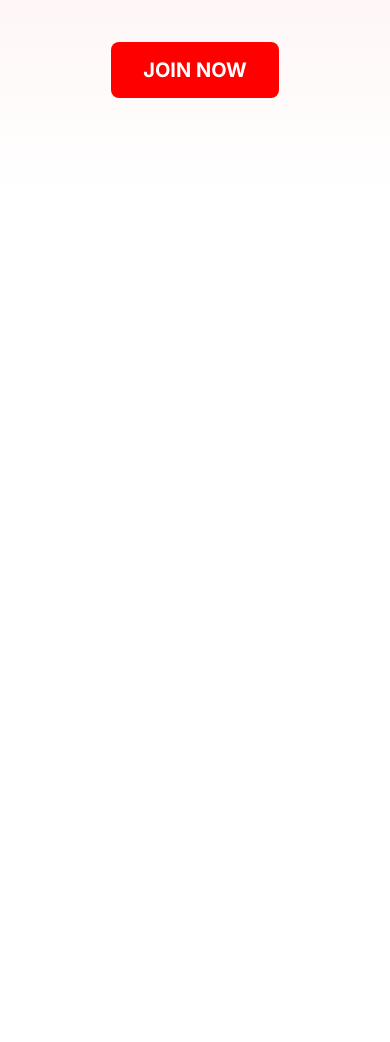
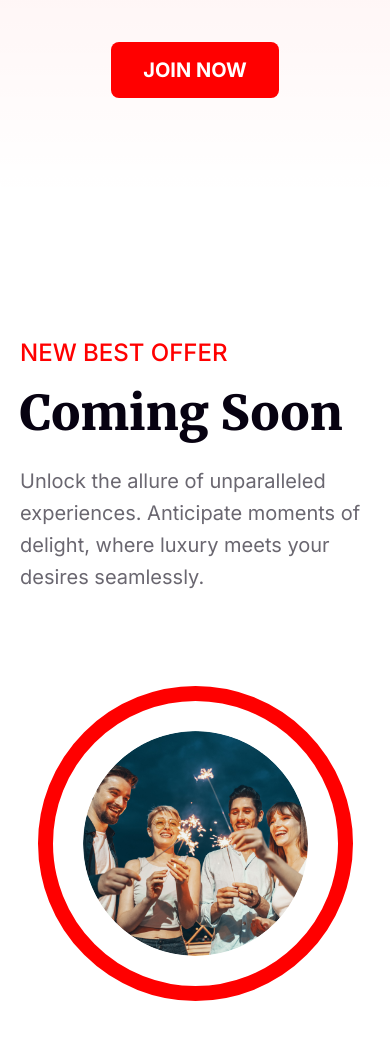
Before and after one commit to KMTonmoy/Assinment-1_Responsive, a plain HTML site: page index.html in a window 390 px wide. Shown: the part 2682-3724 px from the top of the page. Before the commit the page ends 2880 px from the top, so only its background shows below. Drawn offline with Linux system fonts and the light colour scheme.

Commit message:
Comming SOON Section Compleate

```diff
--- a/index.html
+++ b/index.html
@@ -60,7 +60,7 @@
         </section>
 
 
-        <section class="coming  hide">
+        <section class="coming  ">
             <div class="coming-container">
                 <div class="coming-info">
                     <h3 class="info-title">NEW BEST OFFER</h3>
--- a/styles/style.css
+++ b/styles/style.css
@@ -154,7 +154,6 @@ section {
   border-radius: 16px;
   padding: 100px 300px;
 }
-
 
 .place-title {
   color: #070211;
@@ -497,16 +496,16 @@ footer i {
     font-size: 45px;
   }
 
-  .offSale-greeting{
+  .offSale-greeting {
     font-size: 60px;
   }
-  .offSale-disc{
+  .offSale-disc {
     font-size: 25px;
   }
-  .offSale-title{
+  .offSale-title {
     font-size: 40px;
   }
-  .NewYearImg{
+  .NewYearImg {
     width: 100%;
   }
 
@@ -528,13 +527,12 @@ footer i {
     margin-top: 30px;
     font-size: 60px;
     line-height: 55px;
-
   }
   .party-disc {
     font-size: 18px;
   }
 
-  .NewYearImg2024{
+  .NewYearImg2024 {
     margin-top: 50px;
     width: 250px;
     height: 300px;
@@ -546,6 +544,15 @@ footer i {
     padding: 100px 10px;
   }
 
-
-
+  .coming-container {
+    padding: 20px;
+    flex-direction: column;
+    margin: auto;
   }
+  .coming-img {
+    text-align: center;
+  }
+  .Ellipse-img {
+    width: 90%;
+  }
+}
```
Lines whose indentation alone changed are shown as unchanged.
